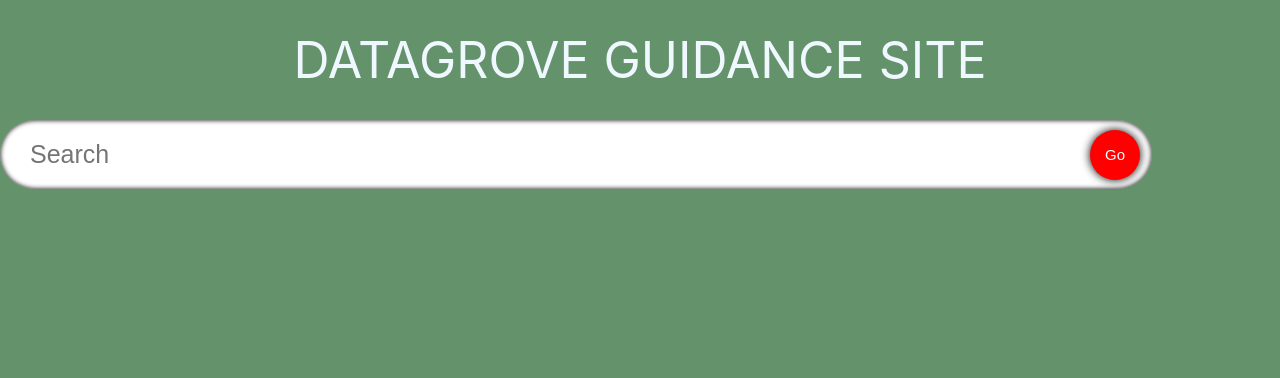
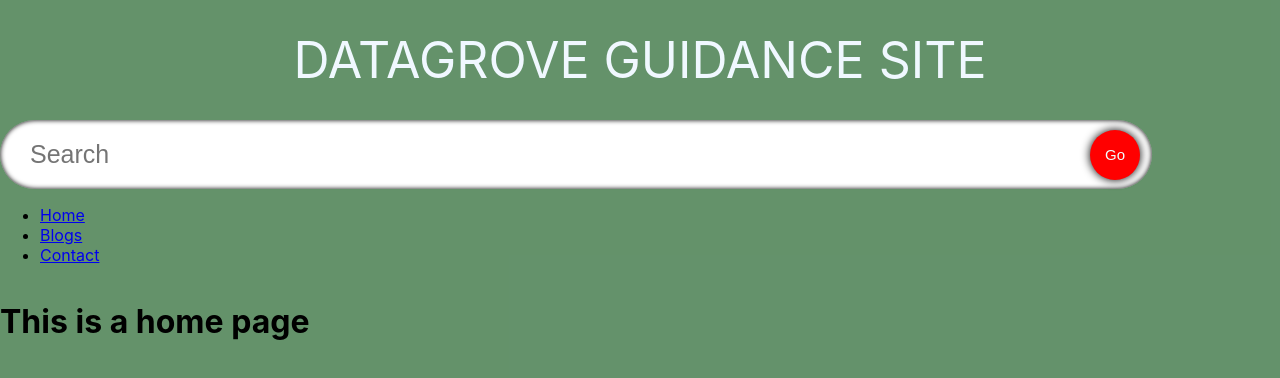
Before and after one commit to AndresV20/Guidance-site-2, a React (Create React App) app in the folder guidance-site/: page / in a window 1280 px wide. Shown: the top 378 px of the page. Built offline with nearby package versions, Linux system fonts and the light colour scheme.

Commit message:
adding nav bar (nw)

```diff
--- a/guidance-site/src/App.tsx
+++ b/guidance-site/src/App.tsx
@@ -2,15 +2,29 @@
 import Menu from "./Components/Input"
 import './App.css';
 import "./Components/styles.css"
+import { BrowserRouter, Routes, Route } from "react-router-dom";
+import Layout from "./pages/Layout";
+import Home from "./pages/info1";
+import Blogs from "./pages/Blog";//page 2
+import Contact from "./pages/Contact";//page 3
+import ReactDOM from 'react-dom';
 
 const App : React.FC = () => {
   return (
     <div className="App">
       <span className='heading'>DataGrove Guidance Site</span>
       <Menu />
-
+      <BrowserRouter>
+      <Routes>
+        <Route path='/'element={<Layout />}>
+        <Route index element={<Home />} />
+        <Route path="Blog" element={<Blogs />} />
+          <Route path="Contact" element={<Contact />} />
+        </Route>
+      </Routes>
+      </BrowserRouter>
     </div>
-  );
+  )
 }
-
+ReactDOM.render(<App />, document.getElementById("root"));
 export default App;
--- a/guidance-site/src/Navbar.tsx
+++ b/guidance-site/src/Navbar.tsx
@@ -1 +1,22 @@
 import React from "react";
+import { BrowserRouter, Route, Link } from "react-router-dom";
+
+function Navbar() {
+  return (
+    <nav>
+      <ul>
+        <li>
+          <Link to="./info1">Home</Link>
+        </li>
+        <li>
+          <Link to="./Blogs">Blogs</Link>
+        </li>
+        <li>
+          <Link to="/Contact">Contact</Link>
+        </li>
+      </ul>
+    </nav>
+  );
+}
+
+export default Navbar
--- a/guidance-site/src/index.tsx
+++ b/guidance-site/src/index.tsx
@@ -2,6 +2,7 @@
 import ReactDOM from 'react-dom/client';
 import './index.css';
 import App from './App';
+
 
 const root = ReactDOM.createRoot(
   document.getElementById('root') as HTMLElement
--- /dev/null
+++ b/guidance-site/src/pages/Layout.tsx
@@ -0,0 +1,14 @@
+import React from "react";
+import {Outlet} from "react-router-dom";
+import Navbar from "../Navbar";
+
+const Layout = () => {
+  return (
+    <>
+      <Navbar />
+      <Outlet />
+    </>
+  );
+};
+
+export default Layout;
```
Also changed, not shown: guidance-site/src/pages/Blog.tsx (renamed from guidance-site/src/pages/info2.tsx), guidance-site/src/pages/Contact.tsx (renamed from guidance-site/src/pages/info3.tsx).
